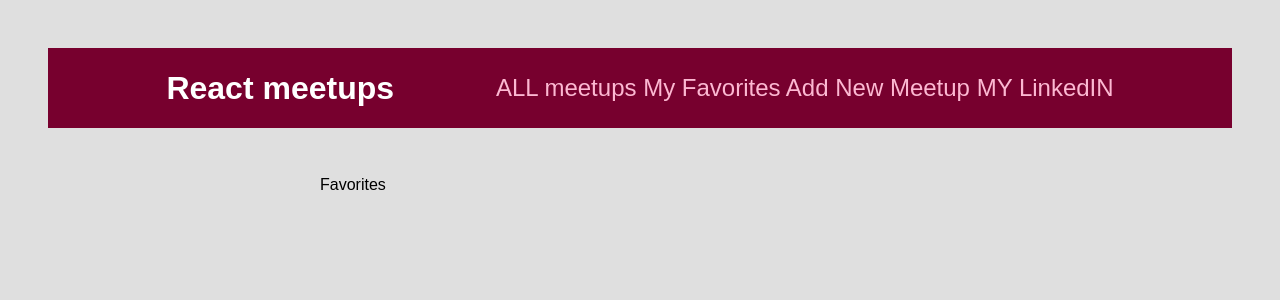
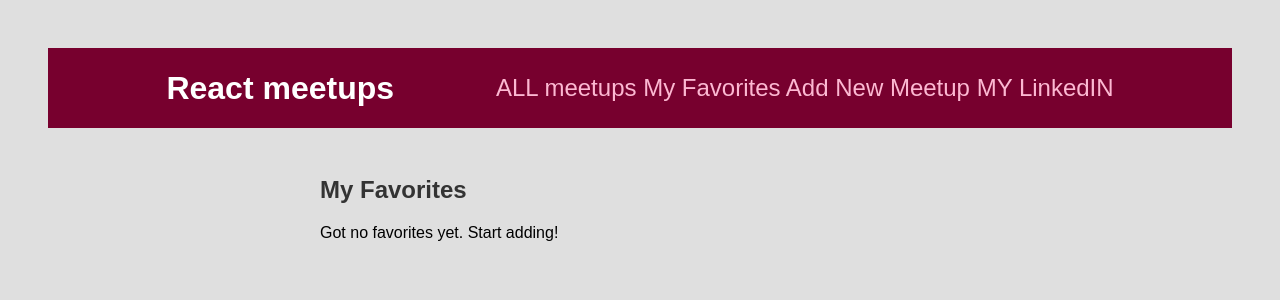
Before and after one commit to ALsaeed323/react_practice, a React (Create React App) app: page /fav-meetup in a window 1280 px wide. Shown: the top 300 px of the page. Built offline with nearby package versions, Linux system fonts and the light colour scheme.

Commit message:
handle favorites page and make ir dynamicly

```diff
--- a/src/pages/Favorites.js
+++ b/src/pages/Favorites.js
@@ -1,7 +1,22 @@
+import { useContext } from "react";
+import { FavoritesContext } from "../store/favorites-context";
+import MeetupList from "../components/meetup/MeetupList";
+
 function Favorites (){
+    const favoritesCtx =useContext(FavoritesContext);
+
+    let content;
+    if (favoritesCtx.totalFavorites === 0) {
+        content = <p>Got no favorites yet. Start adding!</p>;
+    } else {
+        content = <MeetupList  items={favoritesCtx.favorites} />;
+    }
 
     return(
-        <div>Favorites</div>
+        <section>
+        <h1>My Favorites</h1>
+        {content}
+        </section>
     );
 }
 export default Favorites;
```
